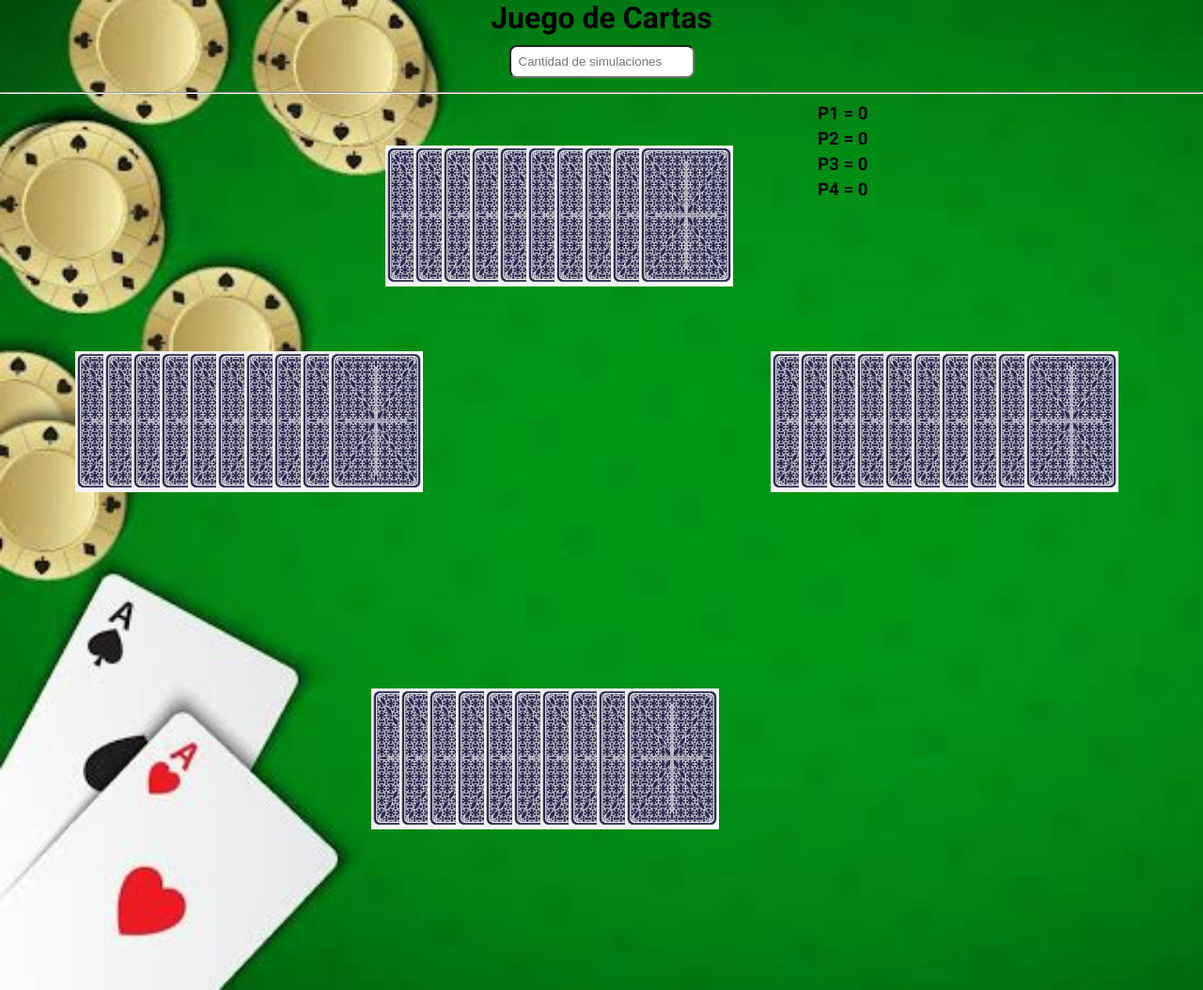
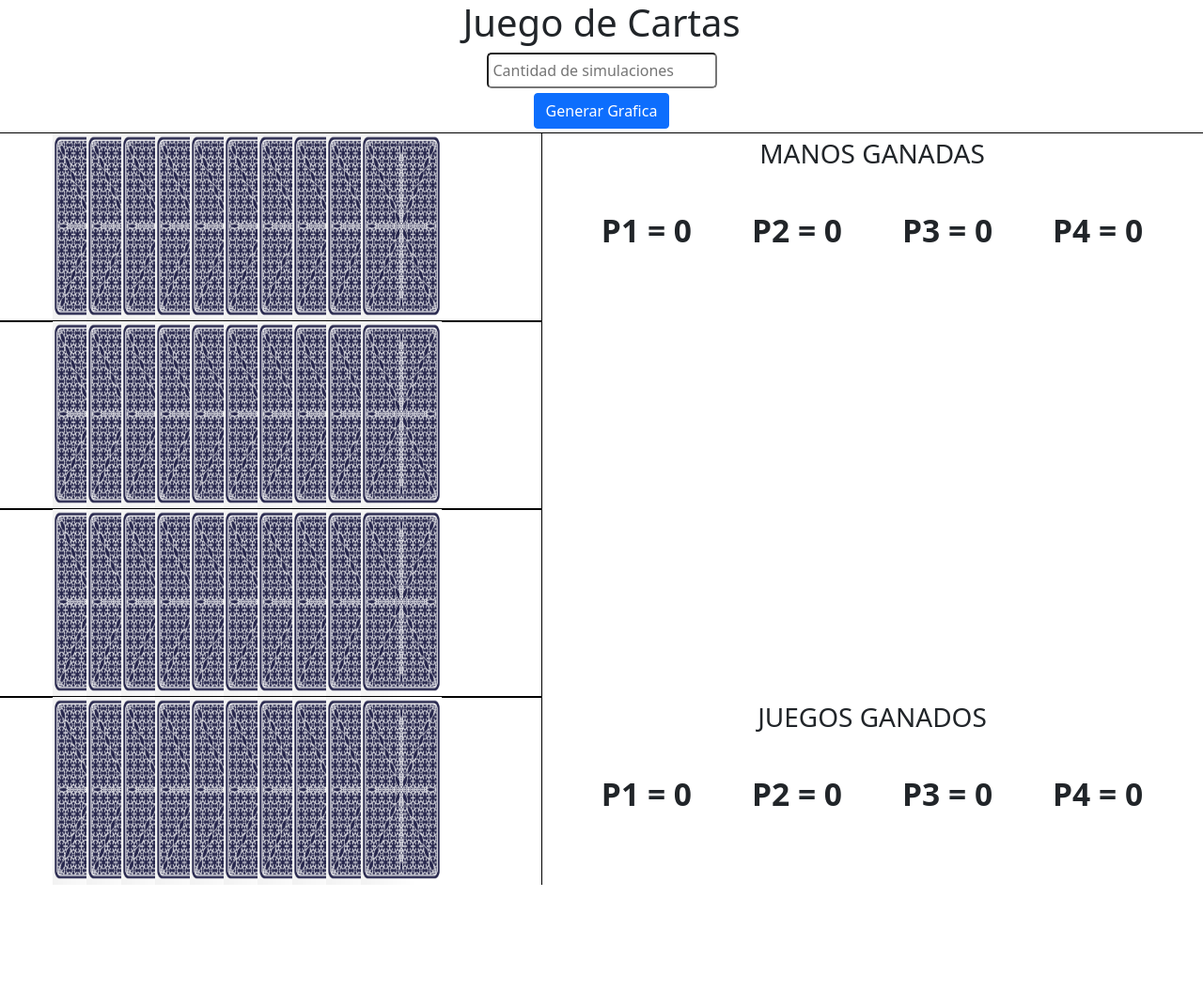
Before and after one commit to JesugG17/Cartas, a website built with webpack: page src/index.html in a window 1280 px wide. Shown: the whole page at 94% size. After the commit the page ends 942 px from the top, so only its background shows below. Built offline with nearby package versions, Linux system fonts and the light colour scheme.

Commit message:
Final edition

```diff
--- a/src/index.html
+++ b/src/index.html
@@ -4,28 +4,53 @@
     <meta charset="UTF-8">
     <meta http-equiv="X-UA-Compatible" content="IE=edge">
     <meta name="viewport" content="width=device-width, initial-scale=1.0">
+    <link href="https://cdn.jsdelivr.net/npm/bootstrap@5.1.3/dist/css/bootstrap.min.css" rel="stylesheet" integrity="sha384-1BmE4kWBq78iYhFldvKuhfTAU6auU8tT94WrHftjDbrCEXSU1oBoqyl2QvZ6jIW3" crossorigin="anonymous">
     <title>Juego de cartas</title>
 </head>
 <body>
     <!-- <img class="image" src="./assets/img/background.jpg" alt=""> -->
     <h1 class="title">Juego de Cartas</h1>
     <input class="inputSimulaciones" type="text" placeholder="Cantidad de simulaciones">
-    <hr>
-    <div class="grid">
-        <div class="one 1"></div>
-        <div class="two 2"></div>
-        <div class="three 3"></div>
-        <div class="four 4"></div>
-        <div class="center"></div>
-        <div class="scores">
-            <h3><strong class="p1" >P1 = 0</strong></h3>
-            <h3><strong class="p2" >P2 = 0</strong></h3>
-            <h3><strong class="p3" >P3 = 0</strong></h3>
-            <h3><strong class="p4" >P4 = 0</strong></h3>
+    <button class="button__grafica btn btn-primary">Generar Grafica</button>
+
+    <main class="main__container__flex">
+        <div class="backcards__container">
+
+            <div class="div__jugador one">
+            </div>
+            <div class="div__jugador two">
+            </div>
+            <div class="div__jugador three">
+            </div>
+            <div class="div__jugador four">
+            </div>
+
         </div>
-    </div>
+        <div class="cards__container">
+            <div class="scores__container">
+                <div class="title__scores">
+                    <h3>MANOS GANADAS</h3>
+                </div>
+                <h3><strong class="p1">P1 = 0</strong></h3>
+                <h3><strong class="p2">P2 = 0</strong></h3>
+                <h3><strong class="p3">P3 = 0</strong></h3>
+                <h3><strong class="p4">P4 = 0</strong></h3>
+            </div>
 
-    <!-- <script src="./js/underscore-min.js"></script> -->
-    <canvas id="myChart"></canvas>
+
+            <div class="show__cards"></div>
+
+            <div class="games__container">
+                <div class="title__scores">
+                    <h3>JUEGOS GANADOS</h3>
+                </div>
+                <h3><strong class="p1__game">P1 = 0</strong></h3>
+                <h3><strong class="p2__game">P2 = 0</strong></h3>
+                <h3><strong class="p3__game">P3 = 0</strong></h3>
+                <h3><strong class="p4__game">P4 = 0</strong></h3>
+            </div>
+
+        </div>
+    </main>
 </body>
 </html>
--- a/src/js/components.js
+++ b/src/js/components.js
@@ -1,13 +1,14 @@
 import { Chart, registerables } from 'chart.js';
 import { Card } from '../classes/card.class';
 import { numeroCarta, tipoCarta } from './MonteCarlo';
+
 Chart.register( ...registerables )
-
 import '../css/components.css';
 
+
 // Referencia a donde se ponen las cartas y donde se introduce el numero de simulaciones
-const cardsGrid = document.querySelector(".center");
-const inputSim  = document.querySelector(".inputSimulaciones");
+const divCards = document.querySelector(".show__cards");
+const inputSim = document.querySelector(".inputSimulaciones");
 
 
 // Lugares de los 4 jugadores
@@ -16,11 +17,17 @@ const player2 = document.querySelector(".two");
 const player3 = document.querySelector(".three");
 const player4 = document.querySelector(".four");
 
-// Puntajes de los jugadores
+// Puntajes de los jugadores de las manos
 const puntajeP1 = document.querySelector(".p1");
 const puntajeP2 = document.querySelector(".p2");
 const puntajeP3 = document.querySelector(".p3");
 const puntajeP4 = document.querySelector(".p4");
+
+// Puntajes de los jugadores de los juegos ganados
+const puntajeJuegoP1 = document.querySelector(".p1__game")
+const puntajeJuegoP2 = document.querySelector(".p2__game")
+const puntajeJuegoP3 = document.querySelector(".p3__game")
+const puntajeJuegoP4 = document.querySelector(".p4__game")
 
 console.log( puntajeP1 );
 
@@ -40,49 +47,16 @@ let puntosJugadores   = [0,0,0,0];
 const juegosGanados   = [0,0,0,0];
 let deck;
 
-///////////////////////////////////////
-// const context = document.getElementById('myChart').getContext('2d');
-
-
-// let chart
-
-// let labels = [];
-
-// const data = {
-//     labels: labels,
-//     datasets: [{
-//         label: 'Simulacion paracaidista',
-//         backgroundColor: 'rgb(255, 99, 132)',
-//         borderColor: 'rgb(255, 99, 132)',
-//         data: juegosGanados,
-//     }]
-// };
-
-// const config = {
-//     type: 'pie',
-//     data: data,
-//     options: {
-//         maintainAspectRatio: false,
-//     }
-// }
-
-
-// export const renderChart = () => {
-//    chart = new Chart( context, config );
-// }
 
 
 
 
-
-////////////////////////////////////////
-
-
-
 const generateCard = () => {
-
-    let carta = numeroCarta();
-    carta    += tipoCarta();
+    let carta;
+    do {
+        carta = numeroCarta();
+        carta    += tipoCarta();
+    } while( !deck.includes( carta ) );
     return carta;
 
 }
@@ -93,7 +67,6 @@ const colocarNivelCarta = ( carta, i ) => {
     let numeros = parseInt( carta.substring(0, carta.length - 1 ) );
     const letra = carta[ carta.length - 1];
 
-    // console.log( numeros );
 
     if ( letra === "O" ) {
         nivel = 4;
@@ -149,20 +122,26 @@ export const showCard = () => {
 
     const cartas = [];
 
+    while( divCards.firstChild ) {
+        divCards.removeChild( divCards.firstChild );
+    }
+
     for(let i = 0; i < 4; i++) {
             const newCard = document.createElement("img");
             newCard.classList.add("card");
-            newCard.classList.add(`card${ i + 1 }`);
             const carta = generateCard();
 
+
             deck = deck.filter( ( card ) => card !== carta );
+            console.log( deck.includes( carta ));
+
 
             const objetoCarta = colocarNivelCarta( carta, i );
             cartas.push( objetoCarta );
 
 
             newCard.src   = `../assets/img/${carta}.PNG`;
-            cardsGrid.append( newCard );
+            divCards.append( newCard );
 
     }
 
@@ -201,7 +180,7 @@ const putBackCards = () => {
 
             const backOfTheCard = document.createElement("img");
             backOfTheCard.src   = `../assets/img/back.PNG`;
-            backOfTheCard.classList.add("backcard");
+            backOfTheCard.classList.add("backcards");
 
             switch( i ) {
             case 1:
@@ -228,6 +207,29 @@ export const initGame = () => {
     generateDeck();
 };
 
+const colocarScore = ( empatados ) => {
+
+
+    empatados.forEach( numJugador => {
+        console.log( numJugador );
+        switch( numJugador + 1 ) {
+        case 1:
+            puntajeJuegoP1.textContent =  "P1 = " + JSON.stringify( juegosGanados[ numJugador ] );
+            break;
+        case 2:
+            puntajeJuegoP2.textContent =  "P2 = " + JSON.stringify( juegosGanados[ numJugador ] );
+            break;
+        case 3:
+            puntajeJuegoP3.textContent =  "P3 = " + JSON.stringify( juegosGanados[ numJugador ] );
+            break;
+        case 4:
+            puntajeJuegoP4.textContent =  "P4 = " + JSON.stringify( juegosGanados[ numJugador ] );
+            break;
+        }
+    })
+}
+
+
 const comprobarGanadorJuego = () => {
 
     const empatados = [];
@@ -251,18 +253,22 @@ const comprobarGanadorJuego = () => {
     }
 
     console.log( empatados );
+
+
     return empatados;
 
 }
 
 const cycle = () => {
+
     intervalo = setInterval(() => {
+
         showCard();
-
         player1.removeChild( player1.firstChild );
         player2.removeChild( player2.firstChild );
         player3.removeChild( player3.firstChild );
         player4.removeChild( player4.firstChild );
+
 
         iteracion++;
         if ( iteracion === 10 ) {
@@ -274,13 +280,13 @@ const cycle = () => {
             empatados.forEach( jugadores => {
                 juegosGanados[ jugadores ] += 1;
             })
+            colocarScore( empatados );
 
             if ( games === cantidadSimulaciones ) {
                 setTimeout( () => {
                     alert("El juego ha acabado!");
                 }, 1000);
-                console.log( juegosGanados );
-                console.log( deck );
+
                 return;
             }
 
@@ -310,3 +316,46 @@ inputSim.addEventListener('keyup', ( event ) => {
 
     }
 });
+
+// CODIGO DE LA GRAFICA
+const generarGrafica = document.querySelector(".button__grafica");
+let chart
+
+let labels = ["Jugador 1", "Jugador 2", "Jugador 3", "Jugador 4"];
+
+const data = {
+    labels: labels,
+    datasets: [{
+        label: 'Juego de Cartas',
+        backgroundColor: [
+            'rgb(255, 99, 132)',
+            'rgb(247, 247, 12)',
+            'rgb(54, 255, 0)',
+            'rgb(0, 193, 255)'
+        ],
+        borderColor: 'rgb(255, 99, 132)',
+        data: juegosGanados,
+    }]
+};
+
+const config = {
+    type: 'pie',
+    data: data,
+    options: {
+        maintainAspectRatio: false,
+    }
+}
+
+
+const renderChart = () => {
+   chart = new Chart(document.querySelector(".myChart"), config );
+}
+
+
+generarGrafica.addEventListener("click", () => {
+    document.body.innerHTML = "";
+    const canvas = document.createElement("canvas");
+    canvas.classList.add("myChart");
+    document.body.append( canvas )
+    renderChart();
+})
--- a/src/styles.css
+++ b/src/styles.css
@@ -5,181 +5,100 @@
     box-sizing: border-box;
 }
 
-body {
-    font-family: 'Roboto', sans-serif;
-    background-image: url("./assets/img/background.jpg");
-    background-size: cover;
 
+.main__container__flex {
+    display: flex;
+    width: 100%;
+    height: 100vh;
+    outline: 1px solid black;
+}
+
+.backcards__container {
+    width: 45%;
+    height: 100vh;
+    outline: 1px solid black;
+    display: flex;
+    flex-direction: column;
+}
+
+.div__jugador {
+    display: flex;
+    justify-content: center;
+    width: 100%;
+    height: 25%;
+    outline: 1px solid black;
+}
+
+
+.cards__container {
+    display: flex;
+    flex-direction: column;
+    justify-content: center;
+    width: 55%;
+}
+
+.show__cards {
+    height: 50%;
+    display: flex;
+    justify-content: space-evenly;
+    align-items: center;
+
+}
+
+.card {
+    height: 60%;
+    width: 20%;
+}
+
+.backcards {
+    margin-left: -50px;
+    width: 15%;
+}
+
+.scores__container {
+    display: flex;
+    justify-content: space-evenly;
+    flex-wrap: wrap;
+    height: 25%;
+    width: 100%;
+}
+
+.games__container {
+    display: flex;
+    justify-content: space-evenly;
+    flex-wrap: wrap;
+    height: 25%;
+    width: 100%;
+
+}
+.title__scores {
+    width: 100%;
+    height: 5%;
+}
+
+h3 {
+    margin-top: 5px;
+    text-align: center;
 }
 
 .title {
     text-align: center;
-    margin-bottom: 10px;
-}
-
-.grid {
-    display: grid;
-    height: 100vh;
-    grid-template-columns: repeat(3, 1fr);
-    gap: 10px;
-    grid-template-rows: repeat(3, 33%);
-}
-
-
-.one {
-    margin-left: 50px;
-    margin-top: 55px;
-    grid-column: 2/3;
-    grid-row: 1/3;
-
-}
-
-.two {
-    margin-left: 30px;
-    grid-column: 3/3;
-    grid-row: 2/3;
-
-
-}
-
-.three {
-    margin-top: 85px;
-    margin-left: 35px;
-    grid-column: 2/3;
-    grid-row: 3/3;
-
-}
-
-.four {
-    margin-left: 150px;
-    grid-column: 1/3;
-    grid-row: 2/3;
-
-}
-
-.one,
-.two,
-.three,
-.four {
-    width: 300px;
-    height: 300px;
-    display: flex;
-    justify-content: space-evenly;
-    flex-wrap: wrap;
-}
-
-
-
-.center {
-    margin: -20px 10px 10px 10px;
-    grid-column: 2/3;
-    grid-row: 2/3;
-    display: grid;
-    grid-template-columns: repeat(3, 1fr);
-    /* gap: px; */
-    grid-template-rows: repeat(3, 1fr);
-
-}
-
-.card1 {
-    grid-column: 2/3;;
-    grid-row: 1/3;
-}
-
-.card2 {
-    grid-column: 3/3;
-    grid-row: 2/3;
-}
-
-.card3 {
-    grid-column: 1/3;
-    grid-row: 2/3;
-}
-
-.card4 {
-    grid-column: 2/3;
-    grid-row: 3/3;
-}
-
-.cards {
-    grid-column: 2/3;
-    grid-row: 2/3;
-
-}
-
-.card {
-
-    height: 150px;
-    width: 120px;
-
-}
-
-.scores {
-    grid-column: 3/3;
-    margin: 5px;
-}
-
-h3 {
-    margin: 5px;
-}
-
-
-.backcard {
-    margin-left: -70px;
-    width: 100px;
-    height: 150px;
 }
 
 .inputSimulaciones {
     display: block;
     margin: 0 auto;
-    margin-bottom: 15px;
-    padding: 8px;
-    border-radius: 8px;
+    padding: 5px;
+    border-radius: 5px;
+    margin-bottom: 5px;
 }
 
-.image {
-    height: 100vh;
-    width: 100%;
-    object-fit: cover;
+strong {
+    font-size: 1.2em;
 }
 
-@media screen and (max-width: 1024px) {
-    .backcard {
-        width: 70px;
-    }
-
-
-    .three {
-        margin-top: 5px;
-    }
-
-    .card {
-        height: 100px;
-    }
-
-    .card1 {
-        margin-bottom: 35px;
-    }
-
-    .card4 {
-       margin-bottom: 30px;
-    }
-
-    .card3 {
-        margin-left: -50px;
-    }
-
-    .one {
-        margin-top: 1px;
-    }
-
-    .three {
-        margin-top: 30px;
-    }
-
-    .four {
-        margin-left: 1px;
-    }
-
+.button__grafica {
+    display: block;
+    margin: 0 auto;
+    margin-bottom: 5px;
 }
```
Also changed, not shown: src/js/chart.js (+9 -1 lines), dist/6de47d89df16dd007cf00b7d5628d7bb.jpg (deleted), dist/85ab37b92a9807975954.jpg (deleted), dist/index.html, dist/main.d053eeba03df8ce3ff23.js.LICENSE.txt (renamed from dist/main.1f2909bc260a6a372506.js.LICENSE.txt), 4 other files.
